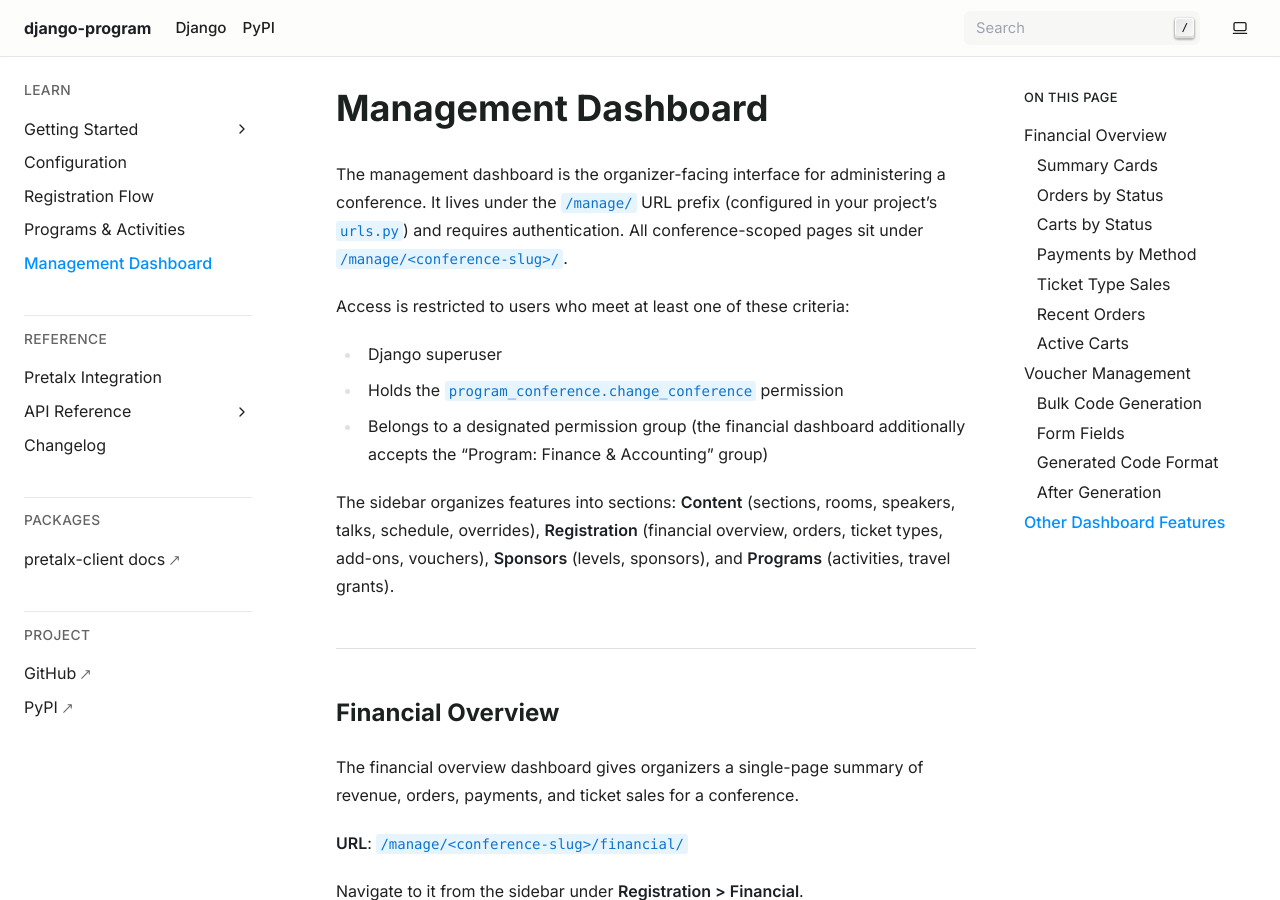
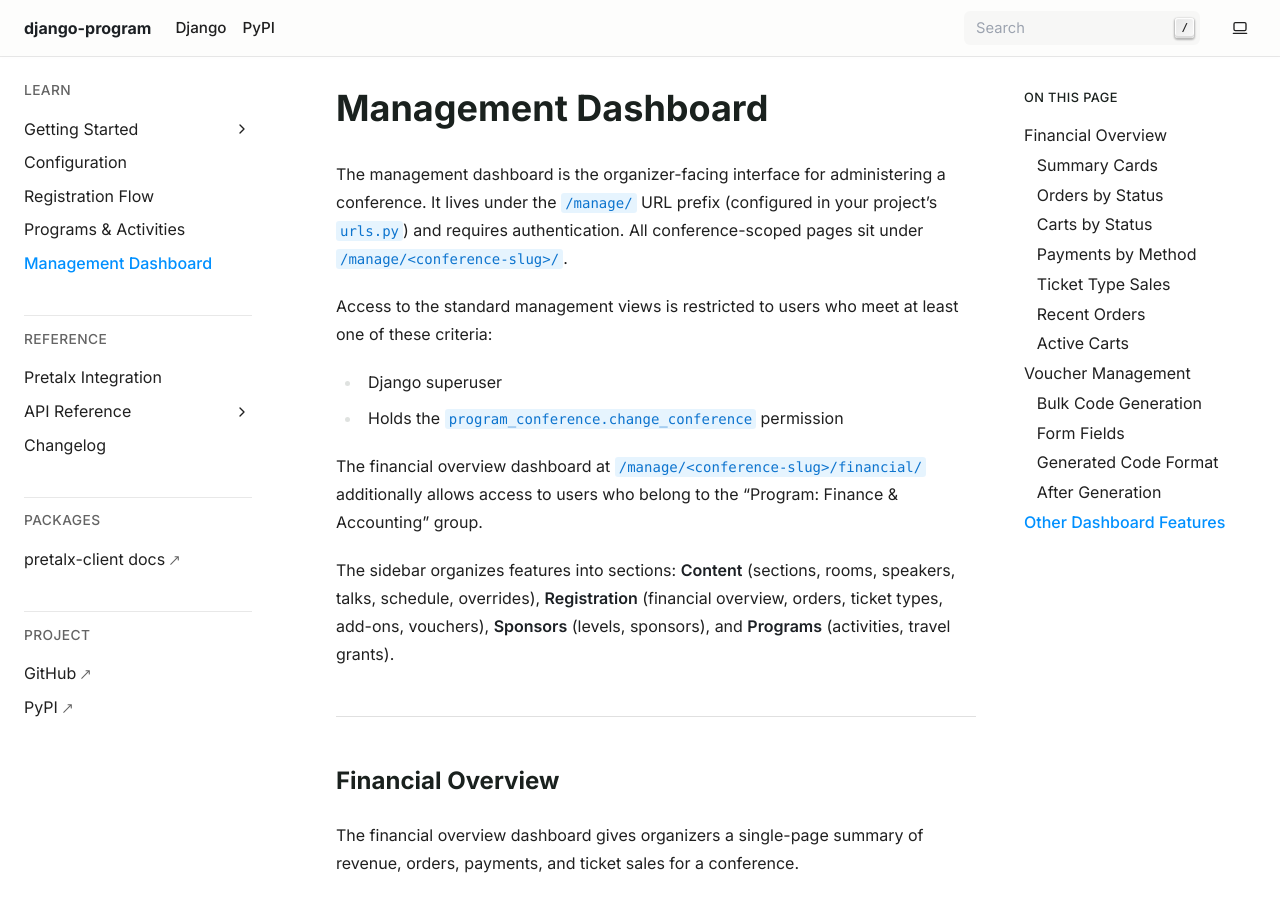
Before and after one commit to JacobCoffee/django-program, a Sphinx documentation site: the page built from docs/management-dashboard.md, in a window 1280 px wide and 900 px high. Built offline with Sphinx 7.4.7, drawn with Linux system fonts in a browser that asks for light colours.

Commit message:
docs: address PR review comments on access control and grant prerequisites
- Fix management dashboard access control: group-based access applies
  only to /financial/, not the whole /manage/ area
- Clarify travel grant receipt/payment prereqs: requires ACCEPTED status
  AND non-zero approved_amount set by reviewer

Co-Authored-By: Claude Opus 4.6 <noreply@anthropic.com>

```diff
--- a/docs/management-dashboard.md
+++ b/docs/management-dashboard.md
@@ -2,11 +2,12 @@
 
 The management dashboard is the organizer-facing interface for administering a conference. It lives under the `/manage/` URL prefix (configured in your project's `urls.py`) and requires authentication. All conference-scoped pages sit under `/manage/<conference-slug>/`.
 
-Access is restricted to users who meet at least one of these criteria:
+Access to the standard management views is restricted to users who meet at least one of these criteria:
 
 - Django superuser
 - Holds the `program_conference.change_conference` permission
-- Belongs to a designated permission group (the financial dashboard additionally accepts the "Program: Finance & Accounting" group)
+
+The financial overview dashboard at `/manage/<conference-slug>/financial/` additionally allows access to users who belong to the "Program: Finance & Accounting" group.
 
 The sidebar organizes features into sections: **Content** (sections, rooms, speakers, talks, schedule, overrides), **Registration** (financial overview, orders, ticket types, add-ons, vouchers), **Sponsors** (levels, sponsors), and **Programs** (activities, travel grants).
 
```
Also changed, not shown: docs/programs-activities.md (+1 -1 lines).
